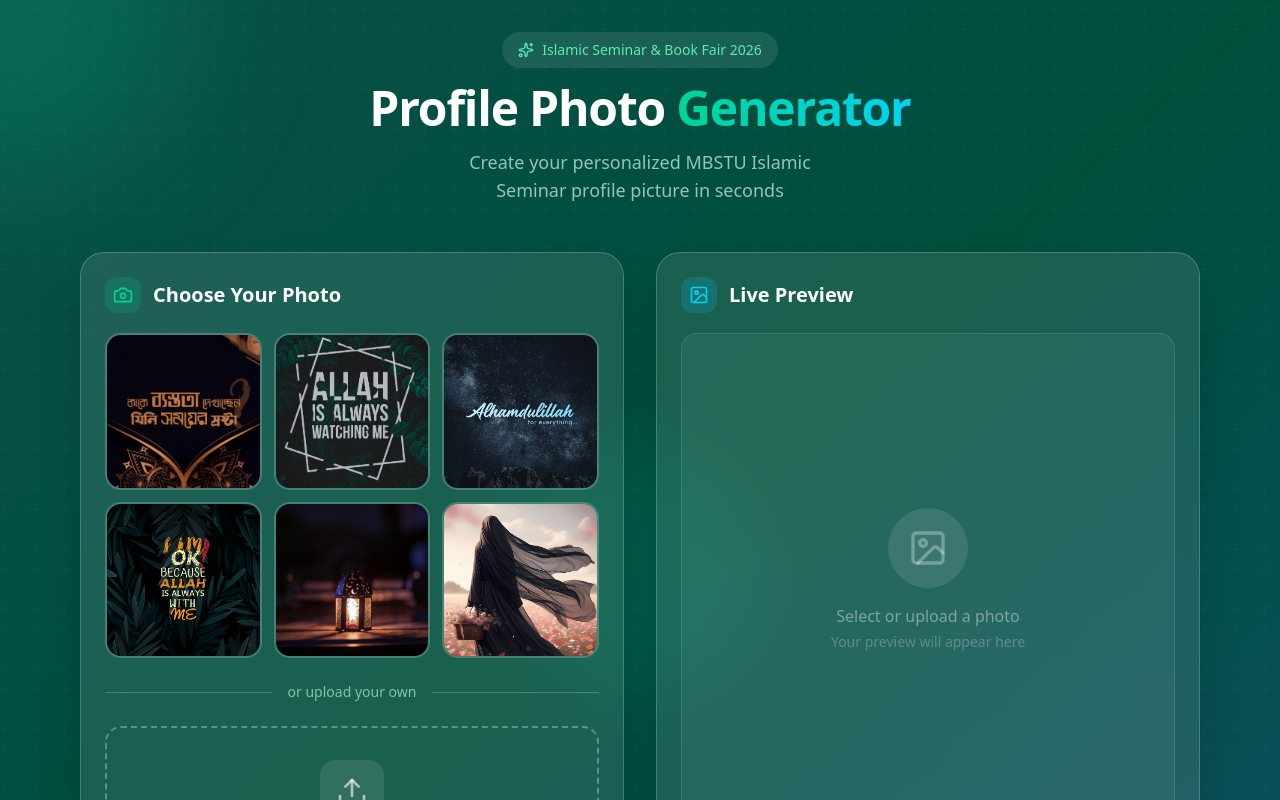
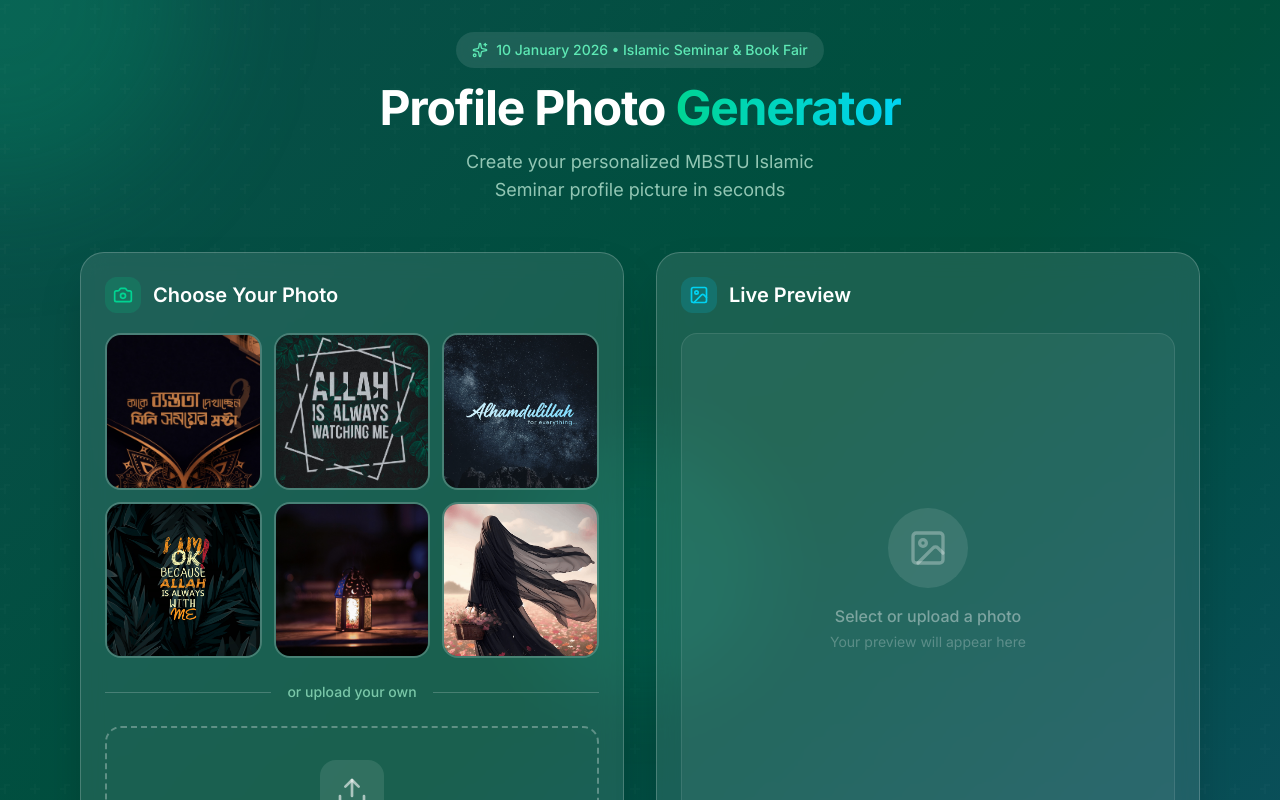
Before and after one commit to frost23z/mbstu-islamic-seminar-profile-pic-generator, a Vue app: page / in a window 1280 px wide. Shown: the top 800 px of the page. Built offline with nearby package versions, Linux system fonts and the light colour scheme.

Commit message:
feat: enhance index.html and DPGenerator.vue with additional metadata and update seminar date

```diff
--- a/index.html
+++ b/index.html
@@ -1,5 +1,6 @@
 <!doctype html>
 <html lang="en">
+
 <head>
   <meta charset="UTF-8" />
   <link rel="icon" type="image/png" sizes="32x32" href="/favicon-32x32.png" />
@@ -8,6 +9,10 @@
   <link rel="apple-touch-icon" sizes="180x180" href="/apple-touch-icon.png" />
   <link rel="manifest" href="/site.webmanifest" />
   <meta name="viewport" content="width=device-width, initial-scale=1.0" />
+  <link rel="preconnect" href="https://fonts.googleapis.com" />
+  <link rel="preconnect" href="https://fonts.gstatic.com" crossorigin />
+  <link href="https://fonts.googleapis.com/css2?family=Inter:wght@300;400;500;600;700;800&display=swap"
+    rel="stylesheet" />
   <title>MBSTU Islamic Seminar - Profile Photo Generator</title>
   <meta name="description" content="Create your profile photo with MBSTU Islamic Seminar frame" />
 </head>
@@ -16,4 +21,5 @@
   <div id="app"></div>
   <script type="module" src="/src/main.ts"></script>
 </body>
+
 </html>
--- a/src/components/DPGenerator.vue
+++ b/src/components/DPGenerator.vue
@@ -96,7 +96,7 @@
                     class="inline-flex items-center gap-2 bg-white/10 backdrop-blur-sm px-3 py-1.5 md:px-4 md:py-2 rounded-full text-emerald-300 text-xs md:text-sm font-medium mb-3 md:mb-4"
                 >
                     <Sparkles class="w-3 h-3 md:w-4 md:h-4" />
-                    <span>Islamic Seminar & Book Fair 2026</span>
+                    <span>10 January 2026 • Islamic Seminar & Book Fair</span>
                 </div>
                 <h1
                     class="text-3xl sm:text-4xl md:text-5xl font-bold text-white mb-3 md:mb-4 tracking-tight"
--- a/src/style.css
+++ b/src/style.css
@@ -1 +1,10 @@
 @import 'tailwindcss';
+
+/* Apply Inter as default font */
+body {
+    font-family:
+        'Inter',
+        system-ui,
+        -apple-system,
+        sans-serif;
+}
```
Lines whose indentation alone changed are shown as unchanged.
